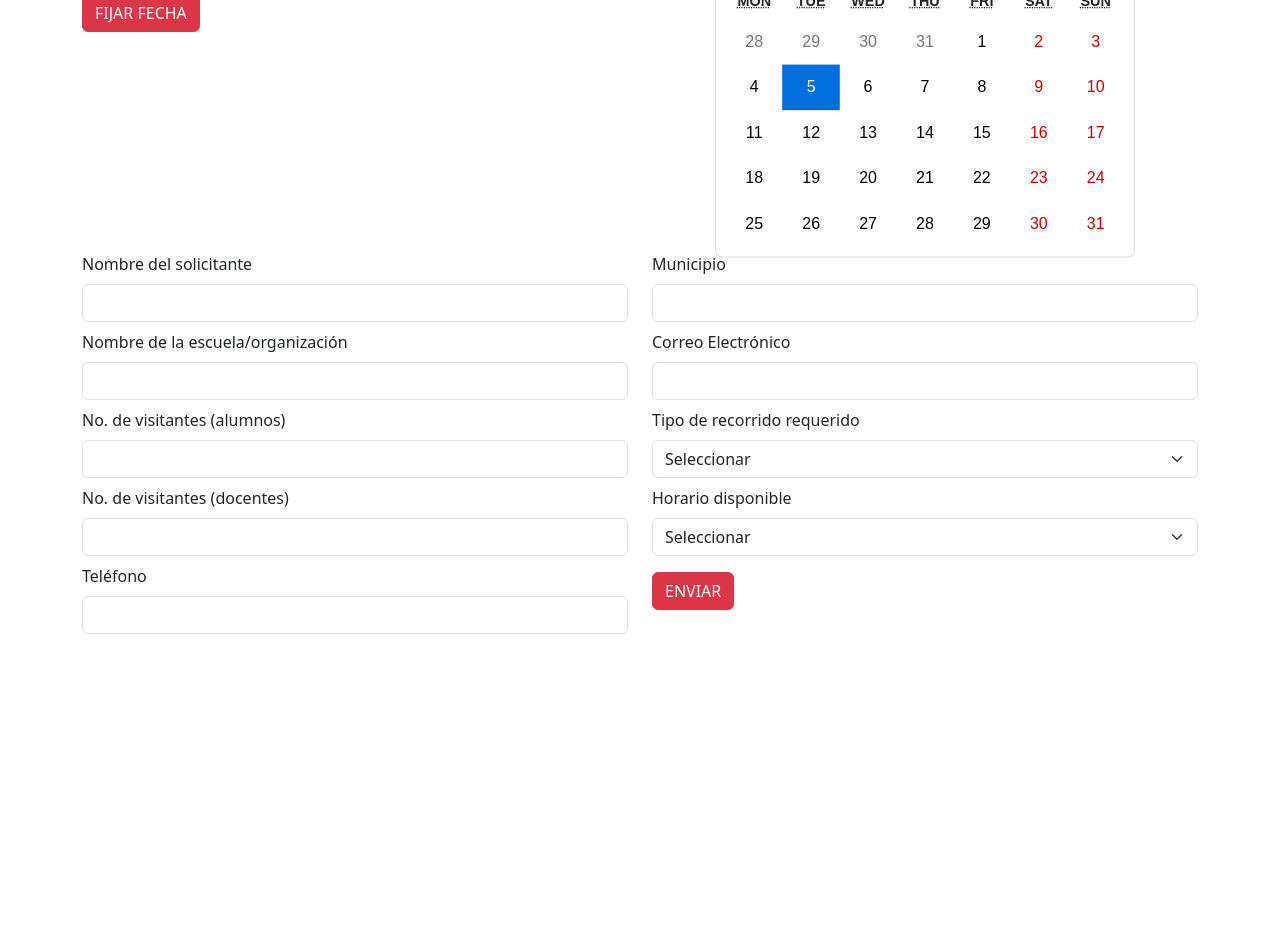
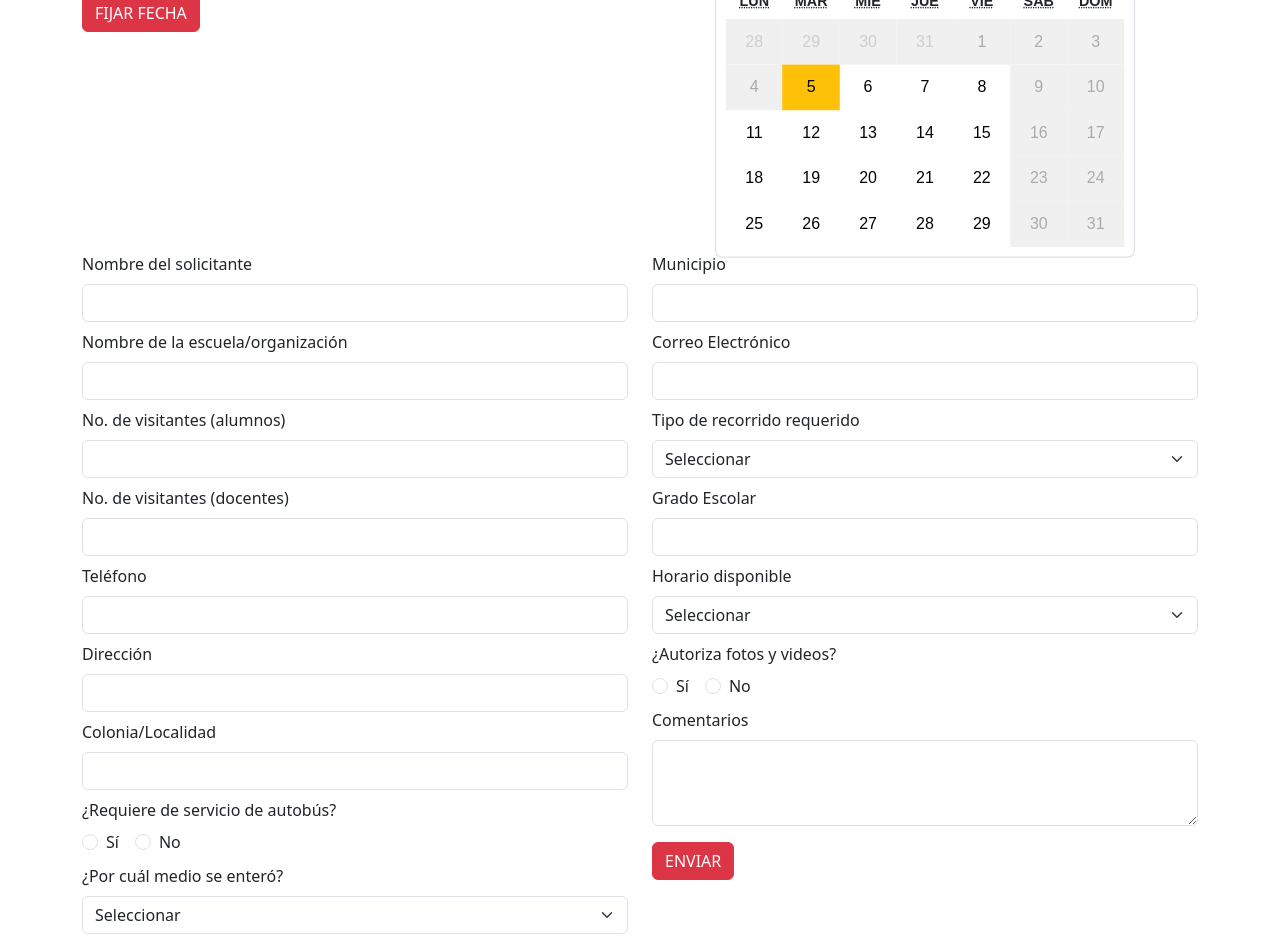
Before and after one commit to MiguelAlejandroRodriguezCruz/sistema-registro-zigzag, a React (Create React App) app: page /visitas in a window 1280 px wide. Shown: the part 140-1082 px from the top of the page. Before the commit the page ends 800 px from the top, so only its background shows below. Built offline with nearby package versions, Linux system fonts and the light colour scheme.

Commit message:
integracion de api 1

```diff
--- a/src/components/ReservasAdmin/ReservasLista.js
+++ b/src/components/ReservasAdmin/ReservasLista.js
@@ -1,7 +1,7 @@
 import { ReservaCard } from "./ReservaCard";
 
 export function ReservasLista({ reservas, pestanaActiva, actualizarEstadoReserva }) {
-    const reservasFiltradas = reservas.filter(reserva => reserva.estado === pestanaActiva);
+    const reservasFiltradas = reservas.filter(reserva => reserva.estatus === pestanaActiva);
 
     return (
         <>
--- a/src/components/ReservasAdmin/ReservasTabs.js
+++ b/src/components/ReservasAdmin/ReservasTabs.js
@@ -3,8 +3,8 @@ export function ReservasTabs({ pestanaActiva, setPestanaActiva }) {
         <div>
             <div className="btn-group mb-3">
                 <button
-                className={`btn ${pestanaActiva === "nuevas" ? "btn-primary" : "btn-outline-primary"}`}
-                onClick={() => setPestanaActiva("nuevas")}
+                    className={`btn ${pestanaActiva === "nuevo" ? "btn-primary" : "btn-outline-primary"}`}
+                    onClick={() => setPestanaActiva("nuevo")}
                 >
                     Reservas Nuevas
                 </button>
--- a/src/components/ReservasGenerales.js
+++ b/src/components/ReservasGenerales.js
@@ -3,103 +3,75 @@ import ReservasEncabezado from './ReservasAdmin/ReservasEncabezado';
 import { ReservasTabs } from './ReservasAdmin/ReservasTabs';
 import { ReservasLista } from './ReservasAdmin/ReservasLista';
 
-// Simulación de datos base
-const reservasOriginales = [
-    {
-        id: 1,
-        institucion: "Colegio A",
-        solicitante: "Juan Pérez",
-        alumnos: 25,
-        fecha: "2025-04-15",
-        horario: "10:00 - 12:00",
-        direccion: "Calle Falsa 123",
-        edad: "8-10",
-        transporte: true,
-        contacto: "123456789",
-        email: "juan@colegioa.com",
-        estado: "nuevas"
-    },
-    {
-        id: 2,
-        institucion: "Escuela B",
-        solicitante: "Ana López",
-        alumnos: 30,
-        fecha: "2025-04-20",
-        horario: "13:00 - 15:00",
-        direccion: "Av. Siempre Viva 742",
-        edad: "10-12",
-        transporte: false,
-        contacto: "987654321",
-        email: "ana@escuelab.com",
-        estado: "nuevas"
-    },
-    {
-        id: 4,
-        institucion: "Colegio Es",
-        solicitante: "Juan Pérez",
-        alumnos: 25,
-        fecha: "2025-04-15",
-        horario: "10:00 - 12:00",
-        direccion: "Calle Falsa 123",
-        edad: "8-10",
-        transporte: true,
-        contacto: "123456789",
-        email: "juan@colegioa.com",
-        estado: "nuevas"
-    },
-    {
-        id: 5,
-        institucion: "Colegio D",
-        solicitante: "Juan Pérez",
-        alumnos: 25,
-        fecha: "2025-04-15",
-        horario: "10:00 - 12:00",
-        direccion: "Calle Falsa 123",
-        edad: "8-10",
-        transporte: true,
-        contacto: "123456789",
-        email: "juan@colegioa.com",
-        estado: "nuevas"
-    }
-];
+
 
 
 
 function ReservasGenerales() {
     const [reservas, setReservas] = useState([]);
-    const [pestanaActiva, setPestanaActiva] = useState("pendientes");
+    const [pestanaActiva, setPestanaActiva] = useState("nuevo");
 
-    // Cargar desde localStorage o usar las originales
+    // Cargar reservas desde el backend
     useEffect(() => {
-        const reservasCargadas = reservasOriginales.map(r => {
-            const guardada = localStorage.getItem(`reserva-${r.id}`);
-            return guardada ? JSON.parse(guardada) : r;
-        });
-        setReservas(reservasCargadas);
+        fetch('http://localhost:3001/visitantes')
+            .then(response => response.json())
+            .then(data => {
+                setReservas(data);
+            })
+            .catch(error => {
+                console.error("Error al cargar reservas:", error);
+            });
     }, []);
 
     const actualizarEstadoReserva = (id, nuevoEstado) => {
-        const nuevasReservas = reservas.map(reserva =>
-            reserva.id === id ? { ...reserva, estado: nuevoEstado } : reserva
-        );
-
-        // Guardar en localStorage
-        const actualizada = nuevasReservas.find(r => r.id === id);
-        localStorage.setItem(`reserva-${id}`, JSON.stringify(actualizada));
-
-        setReservas(nuevasReservas);
+        fetch(`http://localhost:3001/visitantes/${id}`, {
+            method: 'PUT',
+            headers: {
+                'Content-Type': 'application/json',
+            },
+            body: JSON.stringify({ estatus: nuevoEstado }),
+        })
+            .then(response => {
+                if (!response.ok) {
+                    throw new Error("Error al actualizar el estatus");
+                }
+                // Actualizamos el estado local solo si el backend responde correctamente
+                setReservas(prev =>
+                    prev.map(reserva =>
+                        reserva.id === id ? { ...reserva, estatus: nuevoEstado } : reserva
+                    )
+                );
+            })
+            .catch(error => {
+                console.error("Error en actualizarEstadoReserva:", error);
+            });
     };
 
+
     const resetearReservas = () => {
-        Object.keys(localStorage).forEach(key => {
-            if (key.startsWith("reserva-")) {
-                localStorage.removeItem(key);
-            }
-        });
-        setReservas(reservasOriginales);
+        // Enviar petición PUT para actualizar el estatus de todas las reservas a "nuevo"
+        fetch('http://localhost:3001/visitantes', {
+            method: 'PUT',
+            headers: {
+                'Content-Type': 'application/json',
+            },
+            body: JSON.stringify({ estatus: "nuevo" }),  // Establecer el estatus de todas las reservas como "nuevo"
+        })
+            .then(response => {
+                if (!response.ok) {
+                    throw new Error("Error al actualizar el estatus de todas las reservas");
+                }
+                // Si la actualización es exitosa, actualizamos el estado local
+                setReservas(prev => prev.map(reserva => ({ ...reserva, estatus: "nuevo" })));
+            })
+            .catch(error => {
+                console.error("Error en resetearReservas:", error);
+            });
     };
 
-    const reservasFiltradas = reservas.filter(r => r.estado === pestanaActiva);
+
+
+    const reservasFiltradas = reservas.filter(r => r.estatus === pestanaActiva);
 
 
     return (
--- a/src/components/Visitas.js
+++ b/src/components/Visitas.js
@@ -4,63 +4,359 @@ import "react-calendar/dist/Calendar.css";
 
 const FormularioVisitas = () => {
   const [fecha, setFecha] = useState(new Date());
+  const [fechaFijada, setFechaFijada] = useState(null);
+
+  const [formData, setFormData] = useState({
+    nombreSoli: "",
+    nombreOrg: "",
+    noVisitantesA: "",
+    noVisitantesD: "",
+    telefono: "",
+    direccion: "",
+    colonia: "",
+    municipio: "",
+    correo: "",
+    tipoRecorrido: "",
+    gradoEscolar: "",
+    horario: "",
+    medioEnterado: "",
+    comentarios: "",
+    autobus: "",
+    autorizaFotos: ""
+  });
+
+  const fechasOcupadas = [
+    new Date(2025, 3, 18),
+    new Date(2025, 3, 20),
+    new Date(2025, 3, 25)
+  ];
+
+  const fechaMaxima = new Date();
+  fechaMaxima.setMonth(fechaMaxima.getMonth() + 6);
+
+  const estaOcupada = (date) =>
+    fechasOcupadas.some(
+      (f) =>
+        f.getFullYear() === date.getFullYear() &&
+        f.getMonth() === date.getMonth() &&
+        f.getDate() === date.getDate()
+    );
+
+  const esFinDeSemana = (date) => {
+    const day = date.getDay();
+    return day === 0 || day === 6;
+  };
+
+  const manejarFijarFecha = () => {
+    setFechaFijada(fecha);
+  };
+
+  const manejarCambio = (e) => {
+    const { name, value } = e.target;
+    setFormData({ ...formData, [name]: value });
+  };
+
+  const manejarEnvio = async () => {
+    // Validar campos vacíos excepto comentarios
+    const camposObligatorios = [
+      "nombreSoli",
+      "nombreOrg",
+      "noVisitantesA",
+      "noVisitantesD",
+      "telefono",
+      "direccion",
+      "colonia",
+      "municipio",
+      "correo",
+      "tipoRecorrido",
+      "gradoEscolar",
+      "horario",
+      "medioEnterado",
+      "autobus",
+      "autorizaFotos"
+    ];
+
+    const camposVacios = camposObligatorios.filter(
+      (campo) => formData[campo] === ""
+    );
+
+    if (!fechaFijada) {
+      alert("Debes fijar una fecha antes de enviar.");
+      return;
+    }
+
+    if (camposVacios.length > 0) {
+      alert("Por favor completa todos los campos obligatorios.");
+      return;
+    }
+
+    // Construir objeto a enviar
+    const datosAEnviar = {
+      ...formData,
+      fecha: fechaFijada.toISOString().split("T")[0],
+      precioEntrada: 50,
+      estatus: "nuevo"
+    };
+
+    // Enviar POST
+    try {
+      const response = await fetch("http://localhost:3001/visitantes", {
+        method: "POST",
+        headers: { "Content-Type": "application/json" },
+        body: JSON.stringify(datosAEnviar)
+      });
+
+      if (!response.ok) throw new Error("Error al registrar visitante");
+
+      const result = await response.json();
+      alert(`Visita registrada correctamente. ID: ${result.idInsertado}`);
+    } catch (error) {
+      console.error(error);
+      alert("Hubo un error al enviar los datos.");
+    }
+  };
 
   return (
     <div className="container mt-4">
       <h2 className="text-center fw-bold">VISITAS</h2>
 
-      {/* Fila para texto + botón + calendario */}
       <div className="row align-items-start mb-4">
-        {/* Texto y botón a la izquierda */}
         <div className="col-md-6">
           <p>
             ¡Agenda tu próxima visita al museo! <br />
             Selecciona en el calendario la fecha tentativa de tu visita.
           </p>
-          <button className="btn btn-danger w-40 mb-3">FIJAR FECHA</button>
+          <button
+            className="btn btn-danger w-40 mb-3"
+            onClick={manejarFijarFecha}
+          >
+            FIJAR FECHA
+          </button>
         </div>
 
-        {/* Calendario a la derecha */}
         <div className="col-md-6 d-flex justify-content-center">
           <div style={{ transform: "scale(1.2)" }}>
             <Calendar
               onChange={setFecha}
               value={fecha}
+              minDate={new Date()}
+              maxDate={fechaMaxima}
+              tileClassName={({ date, view }) => {
+                if (view === "month") {
+                  if (estaOcupada(date)) return "ocupada";
+                  if (
+                    fechaFijada &&
+                    date.toDateString() === fechaFijada.toDateString()
+                  )
+                    return "fijada";
+                  if (date.toDateString() === fecha.toDateString())
+                    return "seleccionada";
+                  if (esFinDeSemana(date)) return "fin-de-semana";
+                }
+                return null;
+              }}
+              tileDisabled={({ date }) =>
+                estaOcupada(date) || esFinDeSemana(date)
+              }
               className="border p-2 rounded"
+              locale="es-ES"
             />
           </div>
         </div>
       </div>
 
-      {/* Formulario abajo */}
+      {/* Formulario */}
       <div className="row">
         <div className="col-md-6">
+          {/* Campos de formulario */}
           <label className="form-label">Nombre del solicitante</label>
-          <input type="text" className="form-control mb-2" />
+          <input
+            type="text"
+            name="nombreSoli"
+            className="form-control mb-2"
+            value={formData.nombreSoli}
+            onChange={manejarCambio}
+          />
+
           <label className="form-label">Nombre de la escuela/organización</label>
-          <input type="text" className="form-control mb-2" />
+          <input
+            type="text"
+            name="nombreOrg"
+            className="form-control mb-2"
+            value={formData.nombreOrg}
+            onChange={manejarCambio}
+          />
+
           <label className="form-label">No. de visitantes (alumnos)</label>
-          <input type="number" className="form-control mb-2" />
+          <input
+            type="number"
+            name="noVisitantesA"
+            className="form-control mb-2"
+            value={formData.noVisitantesA}
+            onChange={manejarCambio}
+          />
+
           <label className="form-label">No. de visitantes (docentes)</label>
-          <input type="number" className="form-control mb-2" />
+          <input
+            type="number"
+            name="noVisitantesD"
+            className="form-control mb-2"
+            value={formData.noVisitantesD}
+            onChange={manejarCambio}
+          />
+
           <label className="form-label">Teléfono</label>
-          <input type="tel" className="form-control mb-2" />
+          <input
+            type="tel"
+            name="telefono"
+            className="form-control mb-2"
+            value={formData.telefono}
+            onChange={manejarCambio}
+          />
+
+          <label className="form-label">Dirección</label>
+          <input
+            type="text"
+            name="direccion"
+            className="form-control mb-2"
+            value={formData.direccion}
+            onChange={manejarCambio}
+          />
+
+          <label className="form-label">Colonia/Localidad</label>
+          <input
+            type="text"
+            name="colonia"
+            className="form-control mb-2"
+            value={formData.colonia}
+            onChange={manejarCambio}
+          />
+
+          <label className="form-label">¿Requiere de servicio de autobús?</label>
+          <div className="mb-2">
+            <div className="form-check form-check-inline">
+              <input
+                className="form-check-input"
+                type="radio"
+                name="autobus"
+                value="Si"
+                onChange={manejarCambio}
+              />
+              <label className="form-check-label">Sí</label>
+            </div>
+            <div className="form-check form-check-inline">
+              <input
+                className="form-check-input"
+                type="radio"
+                name="autobus"
+                value="No"
+                onChange={manejarCambio}
+              />
+              <label className="form-check-label">No</label>
+            </div>
+          </div>
+
+          <label className="form-label">¿Por cuál medio se enteró?</label>
+          <select
+            name="medioEnterado"
+            className="form-select mb-2"
+            value={formData.medioEnterado}
+            onChange={manejarCambio}
+          >
+            <option value="">Seleccionar</option>
+            <option>Amigos</option>
+            <option>Redes Sociales</option>
+          </select>
         </div>
 
         <div className="col-md-6">
           <label className="form-label">Municipio</label>
-          <input type="text" className="form-control mb-2" />
+          <input
+            type="text"
+            name="municipio"
+            className="form-control mb-2"
+            value={formData.municipio}
+            onChange={manejarCambio}
+          />
+
           <label className="form-label">Correo Electrónico</label>
-          <input type="email" className="form-control mb-2" />
+          <input
+            type="email"
+            name="correo"
+            className="form-control mb-2"
+            value={formData.correo}
+            onChange={manejarCambio}
+          />
+
           <label className="form-label">Tipo de recorrido requerido</label>
-          <select className="form-select mb-2">
-            <option>Seleccionar</option>
+          <select
+            name="tipoRecorrido"
+            className="form-select mb-2"
+            value={formData.tipoRecorrido}
+            onChange={manejarCambio}
+          >
+            <option value="">Seleccionar</option>
+            <option>Virtual</option>
+            <option>Presencial</option>
           </select>
+
+          <label className="form-label">Grado Escolar</label>
+          <input
+            type="text"
+            name="gradoEscolar"
+            className="form-control mb-2"
+            value={formData.gradoEscolar}
+            onChange={manejarCambio}
+          />
+
           <label className="form-label">Horario disponible</label>
-          <select className="form-select mb-2">
-            <option>Seleccionar</option>
+          <select
+            name="horario"
+            className="form-select mb-2"
+            value={formData.horario}
+            onChange={manejarCambio}
+          >
+            <option value="">Seleccionar</option>
+            <option>01:00</option>
+            <option>03:00</option>
           </select>
-          <button className="btn btn-danger w-40 mt-2">ENVIAR</button>
+
+          <label className="form-label">¿Autoriza fotos y videos?</label>
+          <div className="mb-2">
+            <div className="form-check form-check-inline">
+              <input
+                className="form-check-input"
+                type="radio"
+                name="autorizaFotos"
+                value="Si"
+                onChange={manejarCambio}
+              />
+              <label className="form-check-label">Sí</label>
+            </div>
+            <div className="form-check form-check-inline">
+              <input
+                className="form-check-input"
+                type="radio"
+                name="autorizaFotos"
+                value="No"
+                onChange={manejarCambio}
+              />
+              <label className="form-check-label">No</label>
+            </div>
+          </div>
+
+          <label className="form-label">Comentarios</label>
+          <textarea
+            name="comentarios"
+            className="form-control mb-2"
+            rows="3"
+            value={formData.comentarios}
+            onChange={manejarCambio}
+          ></textarea>
+
+          <button className="btn btn-danger w-40 mt-2" onClick={manejarEnvio}>
+            ENVIAR
+          </button>
         </div>
       </div>
     </div>
--- a/src/style/App.css
+++ b/src/style/App.css
@@ -38,6 +38,25 @@
     padding: 20px;
     margin-bottom: 20px;
 }
+
+.react-calendar__tile.ocupada {
+    background: #dc3545 !important;
+    color: white !important;
+    pointer-events: none;
+    opacity: 0.7;
+}
+
+.react-calendar__tile.seleccionada {
+    background: #ffc107 !important;
+    color: black;
+}
+
+.react-calendar__tile.fijada {
+    background: #0d6efd !important;
+    color: white;
+}
+
+
 
 /*---------------------------------- Reservas Generales ---------------------------------- */
 .App {
```
Also changed, not shown: src/components/ReservasAdmin/ReservaCard.js (+5 -5 lines), src/components/Taquilla/Taquilla.js (+22 -13 lines), 1 other file (tests, documents, lock files or other folders). Lines whose indentation alone changed are shown as unchanged.
